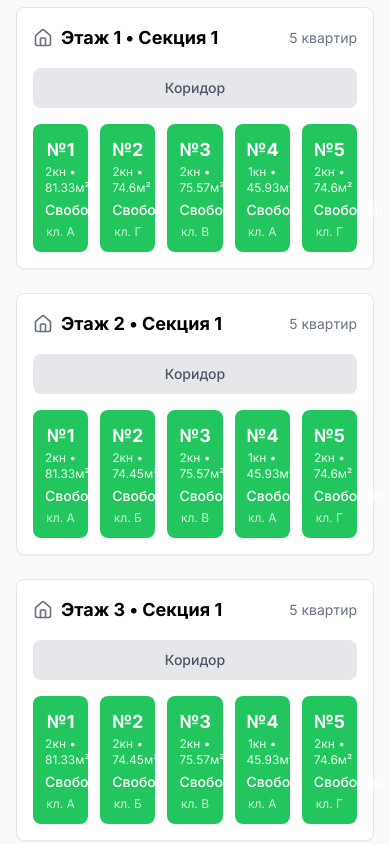
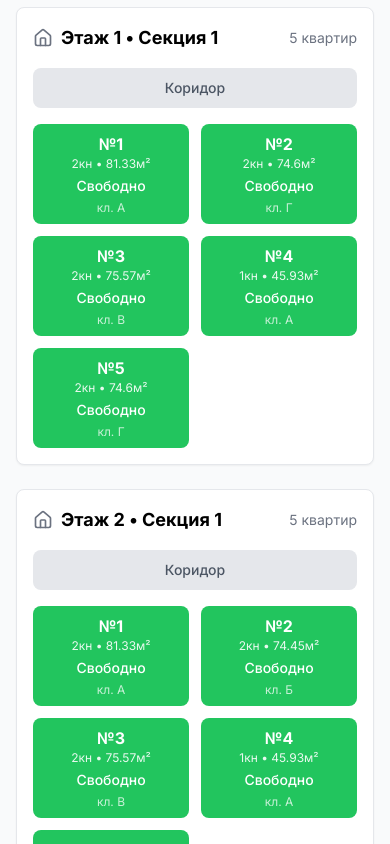
Before and after one commit to litezevi/building-agency, a Next.js app: page / in a window 390 px wide. Shown: the part 1380-2224 px from the top of the page. Built offline with nearby package versions, Linux system fonts and the light colour scheme.

Commit message:
updated card's location

```diff
--- a/components/ApartmentPool.tsx
+++ b/components/ApartmentPool.tsx
@@ -299,9 +299,7 @@ export function ApartmentPool() {
               </div>
 
               {/* Квартиры */}
-              <div className="grid gap-3" style={{
-                gridTemplateColumns: `repeat(${floor.apartments.length}, minmax(0, 1fr))`
-              }}>
+              <div className="grid gap-3 grid-cols-2 md:grid-cols-3 lg:grid-cols-5 lg:grid-cols-6">
                 {floor.apartments.map((apt) => {
                   const buyer = purchases[apt.id];
                   const status = getDisplayStatus(apt);
@@ -312,13 +310,13 @@ export function ApartmentPool() {
                       key={apt.id}
                       onClick={() => handleApartmentClick(apt.id)}
                       className={cn(
-                        "p-3 rounded-lg text-white text-center transition-all cursor-pointer hover:shadow-lg hover:scale-105",
+                        "p-2 md:p-3 rounded-lg text-white text-center transition-all cursor-pointer hover:shadow-lg hover:scale-105",
                         status === "free" && "bg-green-500 hover:bg-green-600",
                         status === "sold" && "bg-red-500 hover:bg-red-600",
                         status === "my" && "bg-red-600 border-2 border-red-300"
                       )}
-                    >
-                      <div className="font-bold text-lg">№{apt.number}</div>
+                      >
+                        <div className="font-bold text-base md:text-lg">№{apt.number}</div>
                       <div className="text-xs opacity-90">{apt.rooms}кн • {apt.area}м²</div>
                       <div className="text-sm font-medium mt-1">
                         {status === "my" ? buyer : (isSold ? "Занято" : "Свободно")}
```
